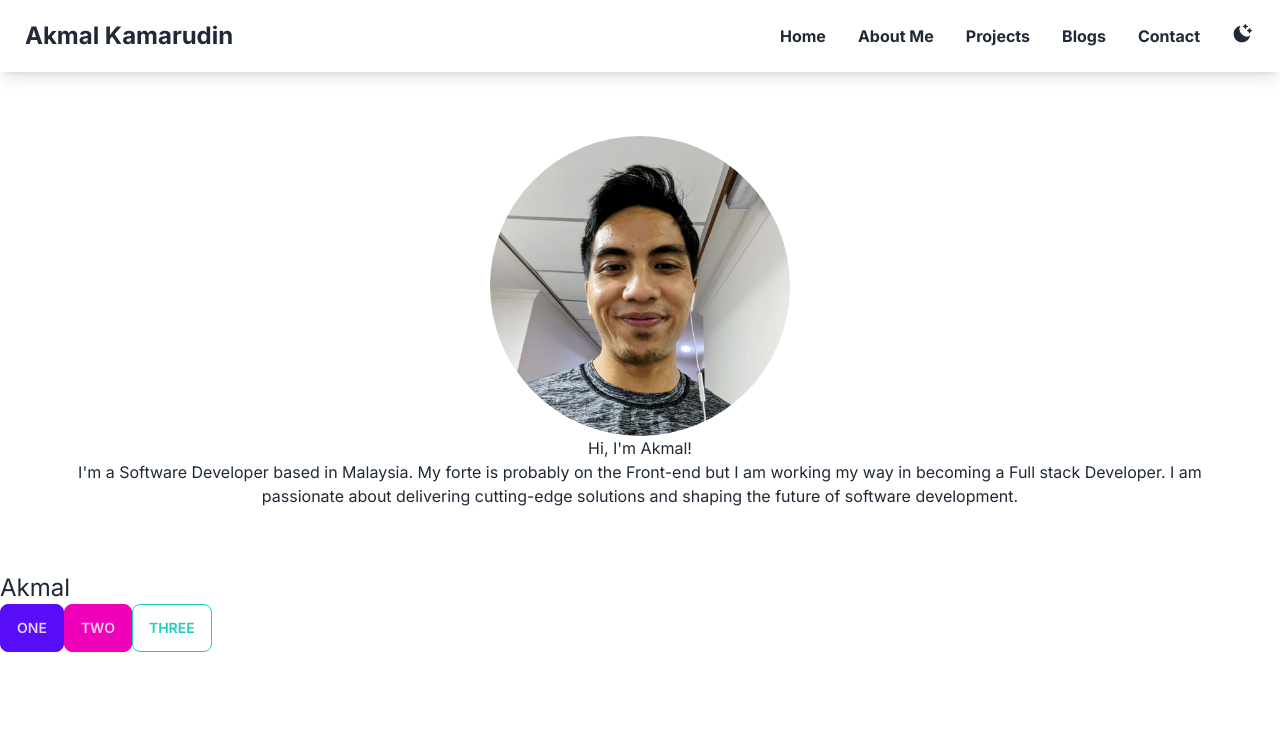
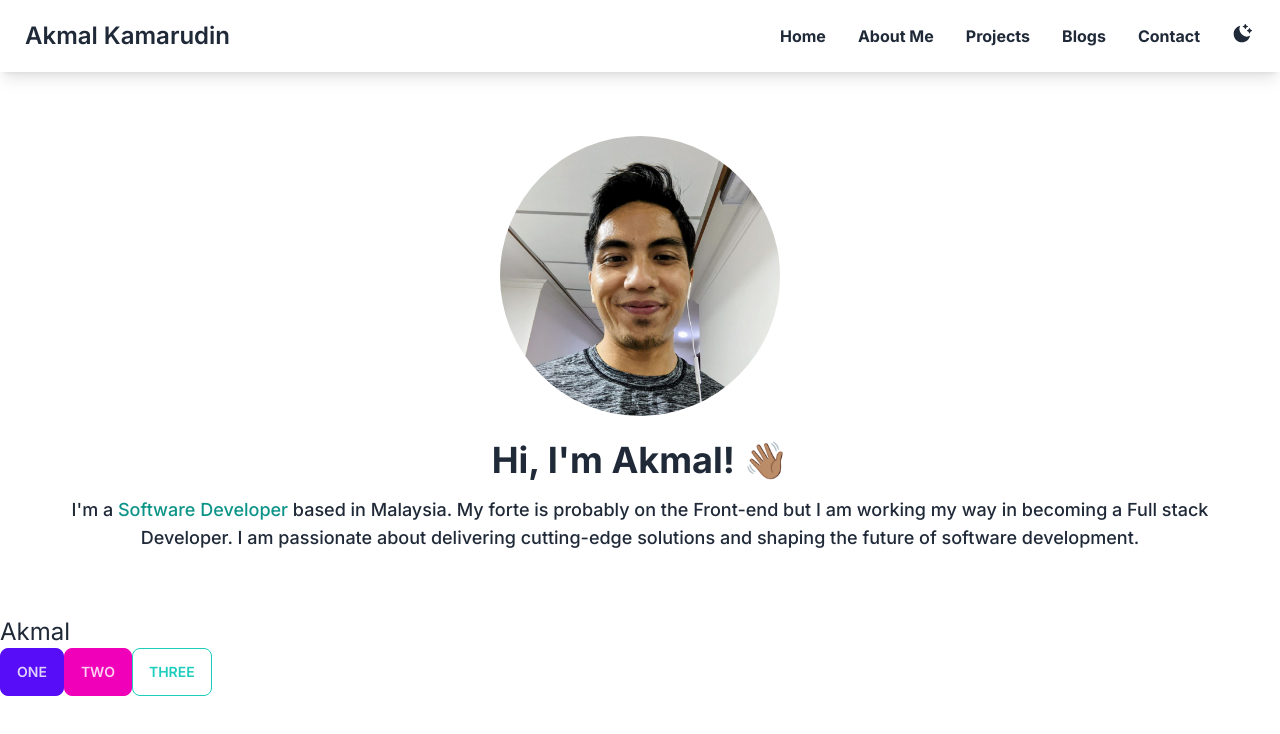
Before and after one commit to akmal-kamarudin/akmalkdin-v1, a Next.js app: page / in a window 1280 px wide. Shown: the top 734 px of the page. Built offline with nearby package versions, Linux system fonts and the light colour scheme.

Commit message:
style: styling hero section

```diff
--- a/components/Hero.tsx
+++ b/components/Hero.tsx
@@ -8,19 +8,20 @@ const Hero = () => {
         <div>
           <Image
             className="rounded-full"
-            src="/images/myphoto.jpeg"
+            src="/images/profilephoto.jpeg"
             alt="profile"
-            width={300}
-            height={300}
+            width={280}
+            height={280}
           />
         </div>
         <div>
-          <h1>Hi, I&#39;m Akmal!</h1>
-          <p>
-            I&#39;m a Software Developer based in Malaysia. My forte is probably
-            on the Front-end but I am working my way in becoming a Full stack
-            Developer. I am passionate about delivering cutting-edge solutions
-            and shaping the future of software development.
+          <h1 className="font-bold text-4xl mt-6">Hi, I&#39;m Akmal! 👋🏽</h1>
+          <p className="font-medium text-lg mt-4">
+            I&#39;m a <span className="text-teal-600">Software Developer</span>{" "}
+            based in Malaysia. My forte is probably on the Front-end but I am
+            working my way in becoming a Full stack Developer. I am passionate
+            about delivering cutting-edge solutions and shaping the future of
+            software development.
           </p>
         </div>
       </div>
--- a/components/Navbar.tsx
+++ b/components/Navbar.tsx
@@ -68,7 +68,7 @@ const Navbar = () => {
         <header className="w-full mx-auto shadow-lg top-0 z-50 dark:shadow-cyan-600/10">
           <div className="navbar bg-base-100 ">
             <div className="flex-1">
-              <a className="btn btn-ghost normal-case text-2xl font-bold my-1">
+              <a className="btn btn-ghost normal-case text-2xl font-semibold my-1">
                 Akmal Kamarudin
               </a>
             </div>
```
Also changed, not shown: public/images/profilephoto.jpeg (renamed from public/images/myphoto.jpeg).
